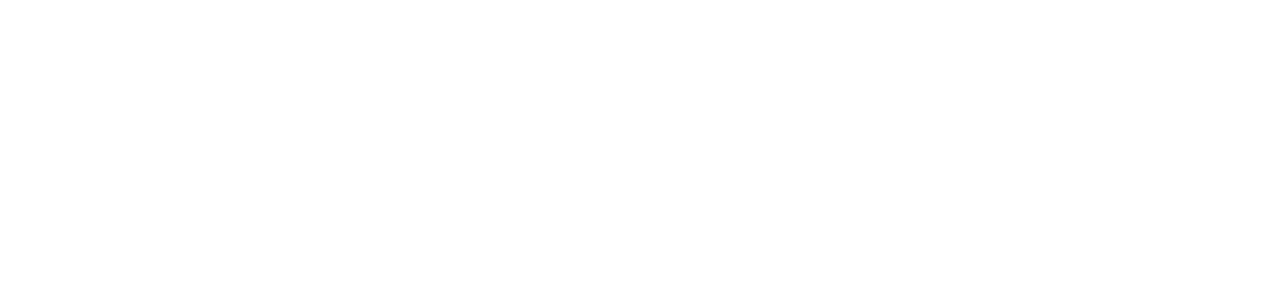
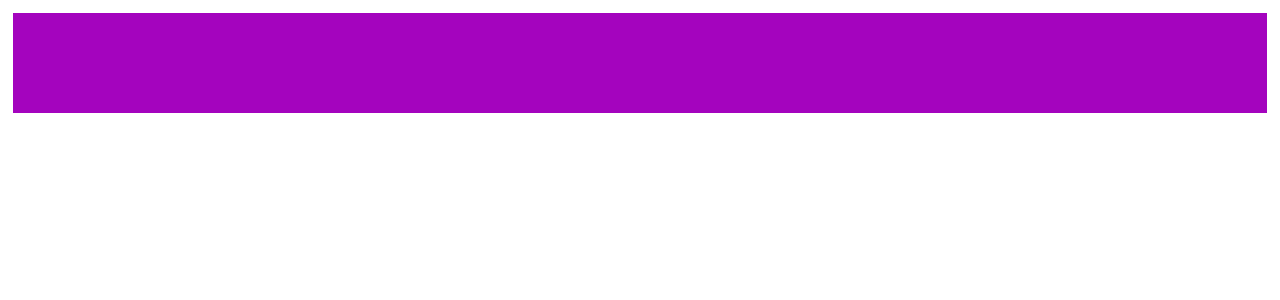
Before and after one commit to leoopardo/Lugile-projeto2, a React (Create React App) app: page / in a window 1280 px wide. Shown: the top 300 px of the page. Built offline with nearby package versions, Linux system fonts and the light colour scheme.

Commit message:
pastas, arquivos e nav bar iniciados

```diff
--- a/src/App.js
+++ b/src/App.js
@@ -1,10 +1,12 @@
 import './App.css';
 import {BrowserRouter, Routes, Route} from "react-router-dom"
+import { NavBar } from './components/NavBar/NavBar';
 
 function App() {
   return (
     <div className="App">
       <BrowserRouter>
+      <NavBar />
         <Routes>
           <Route path='/'/>
         </Routes>
--- /dev/null
+++ b/src/components/NavBar/NavBar.css
@@ -0,0 +1,5 @@
+.NavBar{
+    height: 100px;
+    margin: 1% 1% 1% 1%;
+    background-color: #A404BE;
+}
--- /dev/null
+++ b/src/components/NavBar/NavBar.js
@@ -0,0 +1,7 @@
+import "./NavBar.css"
+export function NavBar() {
+    return (
+        <nav className="NavBar">
+        </nav>
+     );
+}
```
Also changed, not shown: src/components/NavBar/Cadastro/Cadastro.js (added), src/components/NavBar/Login/Login.js (added), src/components/NavBar/SearchBar/SearchBar.js (added), src/pages/FilteredHome/FilteredHome.js (added), src/pages/Home/Home.js (added), src/pages/Product/Product.js (added).
